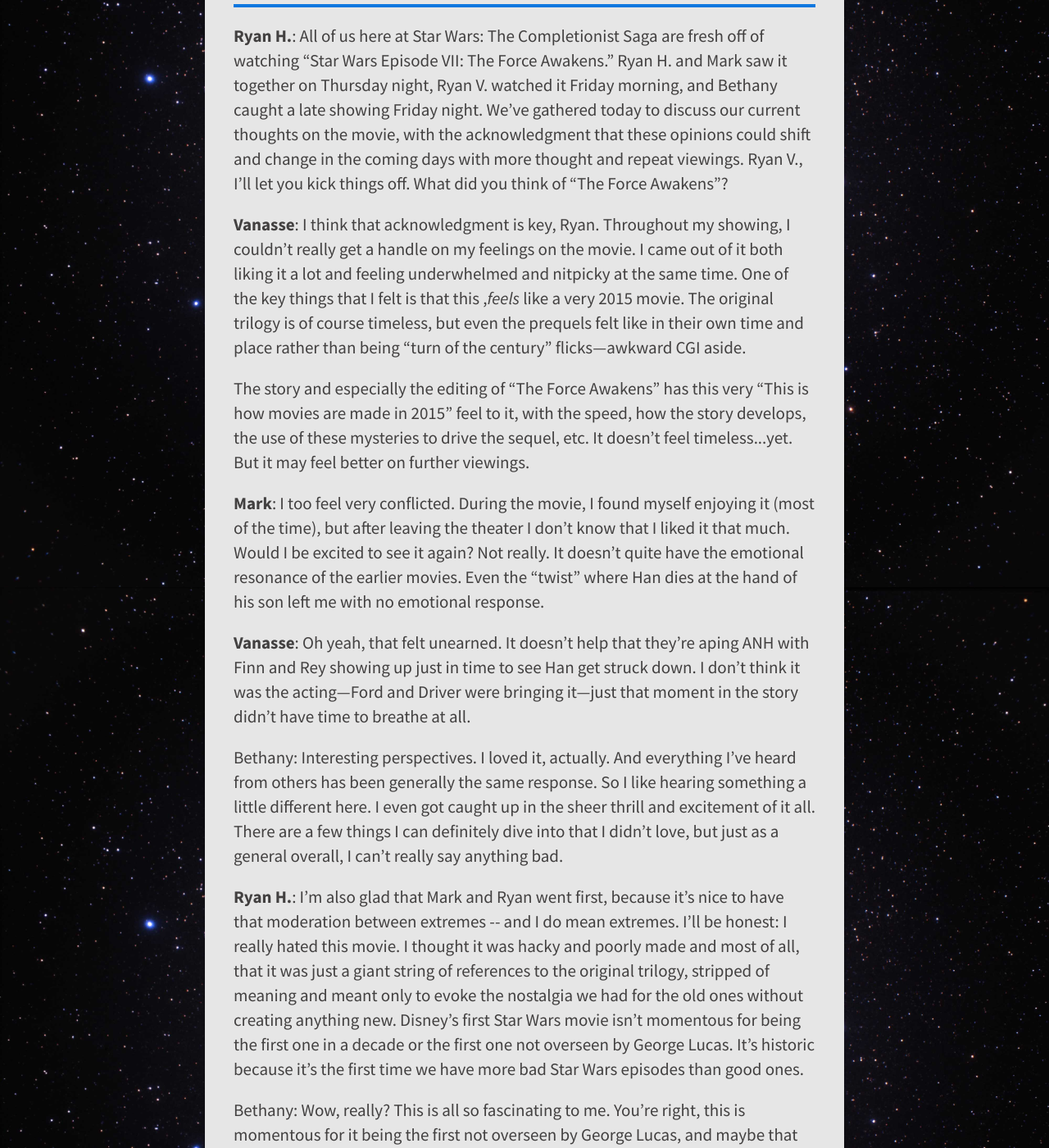
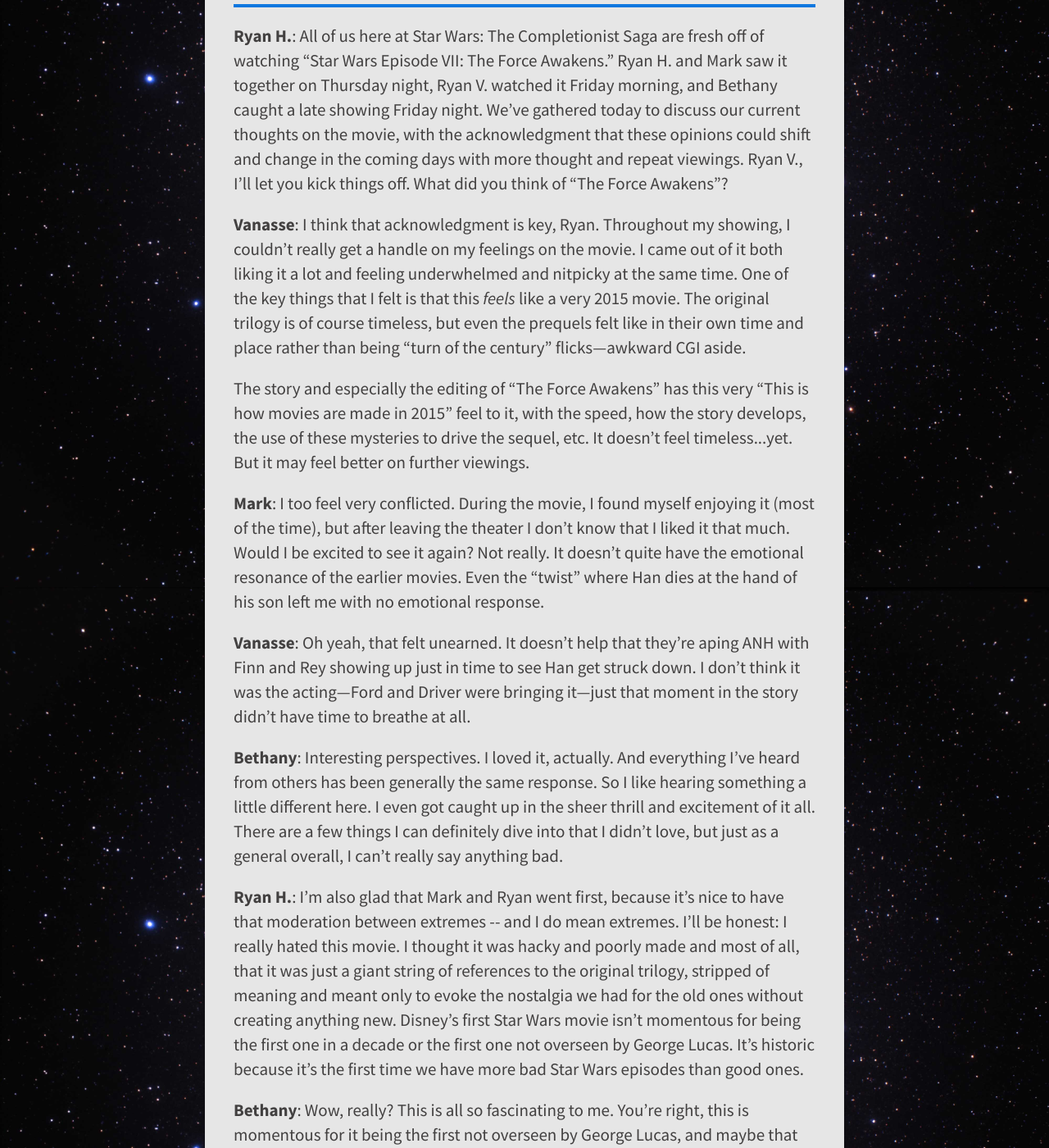
Before and after one commit to Gloryofthe80s/starwarstcs-blog, a Jekyll site: the page built from _posts/2015-12-19-TFA-roundtable-1.html, in a window 1280 px wide and 1400 px high, scrolled down 315 px. Shown: the whole window at 82% size. Built offline with Jekyll 4.4.1, drawn with Linux system fonts in a browser that asks for light colours; nearby versions of some CDN libraries; some of the changed text lies outside the part shown.

Commit message:
minor edits to the roundtable post

```diff
--- a/_posts/2015-12-19-TFA-roundtable-1.html
+++ b/_posts/2015-12-19-TFA-roundtable-1.html
@@ -9,7 +9,7 @@
 
 <p><b>Ryan H.</b>: All of us here at Star Wars: The Completionist Saga are fresh off of watching “Star Wars Episode VII: The Force Awakens.” Ryan H. and Mark saw it together on Thursday night, Ryan V. watched it Friday morning, and Bethany caught a late showing Friday night. We’ve gathered today to discuss our current thoughts on the movie, with the acknowledgment that these opinions could shift and change in the coming days with more thought and repeat viewings. Ryan V., I’ll let you kick things off. What did you think of “The Force Awakens”?</p>
 
-<p><b>Vanasse</b>: I think that acknowledgment is key, Ryan. Throughout my showing, I couldn’t really get a handle on my feelings on the movie. I came out of it both liking it a lot and feeling underwhelmed and nitpicky at the same time. One of the key things that I felt is that this ,<i>feels</i> like a very 2015 movie. The original trilogy is of course timeless, but even the prequels felt like in their own time and place rather than being “turn of the century” flicks—awkward CGI aside.</p>
+<p><b>Vanasse</b>: I think that acknowledgment is key, Ryan. Throughout my showing, I couldn’t really get a handle on my feelings on the movie. I came out of it both liking it a lot and feeling underwhelmed and nitpicky at the same time. One of the key things that I felt is that this <i>feels</i> like a very 2015 movie. The original trilogy is of course timeless, but even the prequels felt like in their own time and place rather than being “turn of the century” flicks—awkward CGI aside.</p>
 
 <p>The story and especially the editing of “The Force Awakens” has this very “This is how movies are made in 2015” feel to it, with the speed, how the story develops, the use of these mysteries to drive the sequel, etc. It doesn’t feel timeless...yet. But it may feel better on further viewings.</p>
 
@@ -17,11 +17,11 @@
 
 <p><b>Vanasse</b>: Oh yeah, that felt unearned. It doesn’t help that they’re aping ANH with Finn and Rey showing up just in time to see Han get struck down. I don’t think it was the acting—Ford and Driver were bringing it—just that moment in the story didn’t have time to breathe at all. </p>
 
-<p>Bethany: Interesting perspectives. I loved it, actually. And everything I’ve heard from others has been generally the same response. So I like hearing something a little different here. I even got caught up in the sheer thrill and excitement of it all. There are a few things I can definitely dive into that I didn’t love, but just as a general overall, I can’t really say anything bad.</p>
+<p><b>Bethany</b>: Interesting perspectives. I loved it, actually. And everything I’ve heard from others has been generally the same response. So I like hearing something a little different here. I even got caught up in the sheer thrill and excitement of it all. There are a few things I can definitely dive into that I didn’t love, but just as a general overall, I can’t really say anything bad.</p>
 
 <p><b>Ryan H.</b>: I’m also glad that Mark and Ryan went first, because it’s nice to have that moderation between extremes -- and I do mean extremes. I’ll be honest: I really hated this movie. I thought it was hacky and poorly made and most of all, that it was just a giant string of references to the original trilogy, stripped of meaning and meant only to evoke the nostalgia we had for the old ones without creating anything new. Disney’s first Star Wars movie isn’t momentous for being the first one in a decade or the first one not overseen by George Lucas. It’s historic because it’s the first time we have more bad Star Wars episodes than good ones.</p>
 
-<p>Bethany: Wow, really? This is all so fascinating to me. You’re right, this is momentous for it being the first not overseen by George Lucas, and maybe that leads a little into exactly <i>why</i> I liked it. But I’ll jump off more on your point of it relying too heavily on the nostalgia factor. For me, I didn’t really grow up with the Star Wars like most did, so I didn’t feel like this was too “wink-wink-nudge-nudge” all of the time. I liked the parts where it did that (which in my opinion weren’t over the top and were more subtle). I think they did it just enough to please fans but kept a lot of fresh ideas and plotlines in there to keep the story moving forward.</p>
+<p><b>Bethany</b>: Wow, really? This is all so fascinating to me. You’re right, this is momentous for it being the first not overseen by George Lucas, and maybe that leads a little into exactly <i>why</i> I liked it. But I’ll jump off more on your point of it relying too heavily on the nostalgia factor. For me, I didn’t really grow up with the Star Wars like most did, so I didn’t feel like this was too “wink-wink-nudge-nudge” all of the time. I liked the parts where it did that (which in my opinion weren’t over the top and were more subtle). I think they did it just enough to please fans but kept a lot of fresh ideas and plotlines in there to keep the story moving forward.</p>
 
 <p><b>Vanasse</b>: I hear what you’re saying, Ryan, but you’re completely wrong. There were a <i>lot</i> of nods, yes, and a lot of really familiar story beats—not all of which worked. But TFA has a lot of originality too. Finn’s a former stormtrooper. That’s something we’ve never seen before. The family drama of the wayward son and his internal conflicts about the light side and the dark is very different from any of the family drama in the other trilogies, and I think that all the parts of that family really act the hell out of that. Rey fills a really similar part in the plot to Luke, but is distinctly her own original character, whom I really loved. </p>
 
@@ -39,7 +39,7 @@
 
 <p class="caption">Jakku, pulling double-duty as "The Force Awakens'" Tatooine.</p>
 
-<p>Bethany: While I agree that many of the plot points are similar, I think that’s not a bad thing here. I think by focusing on how it is “A New Hope,” you’re missing out on all of the other character development that goes on and also <i>how</i> the story is told. I feel like it’s pretty natural that they would mirror a lot of elements of that first movie. And I feel like “The Phantom Menace” does this as well. If you think of it more of the idea of a family lineage, I think it makes sense to repeat certain aspects and/or themes.</p>
+<p><b>Bethany</b>: While I agree that many of the plot points are similar, I think that’s not a bad thing here. I think by focusing on how it is “A New Hope,” you’re missing out on all of the other character development that goes on and also <i>how</i> the story is told. I feel like it’s pretty natural that they would mirror a lot of elements of that first movie. And I feel like “The Phantom Menace” does this as well. If you think of it more of the idea of a family lineage, I think it makes sense to repeat certain aspects and/or themes.</p>
 
 <p><b>Mark</b>: I agree that there should be <i>some</i> “echoes” of the story. But the list of plot points that are similar is pretty long. I think that is part of what makes it difficult for me to think about watching it again. </p>
 
@@ -59,7 +59,7 @@
 
 <p>And since I’ve mentioned the prequels, let’s blow the lid off, shall we? You’re all talking a lot about the movies echoing each other, and that makes a lot of sense. Even Lucas, when describing the prequels, has said that they’re supposed to “rhyme” with the original trilogy. But there’s a difference between rhyming and doing a cover version. For all of their flaws, and those flaws are legion, the prequels were doing something <i>different</i>. They were an attempt to break new ground in the Star Wars universe, to tell a different kind of story, to hearken back to old serials and Joseph Campbell and the exciting adventures Lucas experienced as a child. This movie only hearkens back to itself, and it does so seemingly only to please fans who are prequel-phobic. I know this is nu-heresy to say, but here goes: though the prequel movies are technically more poorly made than “The Force Awakens,” they’re also a hell of a lot more interesting because they’re trying to be their own damn thing.</p>
 
-<p>Bethany: Don’t worry, Ryan, I’m not going to tell you you’re wrong <i>again</i>. But I was extremely relieved that “The Force Awakens” was nothing like the prequels in a lot of ways. I recently rewatched “The Phantom Menace” in order to better understand what was going on and I felt only slightly as though I really understood and felt even more like I didn’t give a crap. So. Much. Trade Federation stuff. I really enjoyed that “The Force Awakens” was much more about the characters and their individual struggles. Not knowing some of the details of the story is just what happens when you are going along for a ride with specific characters. The prequels seem to me to be more about the galaxy as a whole (for better or worse, depending on your opinion), but I prefer feeling connected to the universe through people.</p>
+<p><b>Bethany</b>: Don’t worry, Ryan, I’m not going to tell you you’re wrong <i>again</i>. But I was extremely relieved that “The Force Awakens” was nothing like the prequels in a lot of ways. I recently rewatched “The Phantom Menace” in order to better understand what was going on and I felt only slightly as though I really understood and felt even more like I didn’t give a crap. So. Much. Trade Federation stuff. I really enjoyed that “The Force Awakens” was much more about the characters and their individual struggles. Not knowing some of the details of the story is just what happens when you are going along for a ride with specific characters. The prequels seem to me to be more about the galaxy as a whole (for better or worse, depending on your opinion), but I prefer feeling connected to the universe through people.</p>
 
 <p>I will agree that I wish we spent more time on developing some of these relationships. I’m hoping for more of that as this next batch of movies goes on. Maybe because I actually enjoyed the characters, but I just wanted to see so much more of the Han/Leia dynamic and just get even a tiny bit more understanding into the backstory with Luke and Kylo.</p>
 
```
Also changed, not shown: 1 other file.
